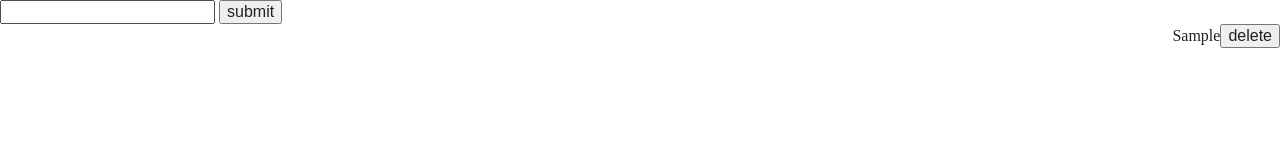
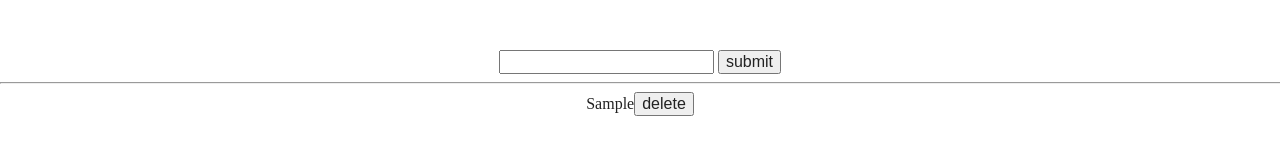
Before and after one commit to EvgenStr/form-dom-js-hw, a plain HTML site: page index.html in a window 1280 px wide. Both pictures are taken after typing "Sample" into the empty fields and a click on the button "submit". Drawn offline with Linux system fonts and the light colour scheme.

Commit message:
add new styles

```diff
--- a/assets/css/styles.css
+++ b/assets/css/styles.css
@@ -1,9 +1,13 @@
-.formWrapper{
+.formWrapper {
   display: flex;
   flex-direction: column;
   align-items: center;
   margin: 50px auto;
 }
-li{
+
+li {
   text-align: right;
 }
+hr {
+  width: 100%;
+}
--- a/assets/js/index.js
+++ b/assets/js/index.js
@@ -4,21 +4,26 @@ const arr = [];
 
 form.addEventListener('submit', (event) => {
   event.preventDefault()
-  console.log( event.target.reportValidity())
+  if (!event.target.reportValidity()) return;
   const { target, target: { elements: { test: { value } } } } = event;
   arr.push(value);
   target.reset();
   const li = document.createElement('li');
-  li.innerText = value;
   const del = document.createElement('button');
+  const span = document.createElement('span');
+  const ul = document.getElementById('list');
+  span.innerText = value;
   del.innerText = "delete";
-  del.addEventListener('click', (e) => {
-    arr.splice(arr.indexOf(e.target.parentNode.childNodes[0].data), 1);
-    console.dir(e.target.parentNode.childNodes[0].data)
-    e.target.parentNode.remove()
+  del.addEventListener('click', ({target}) => {
+    // arr.splice(arr.indexOf(e.target.parentNode.childNodes[0].data), 1);
+    arr.splice(arr.indexOf(target.parentNode.childNodes[0].innerText), 1);
+    // console.dir(e.target.parentNode.childNodes[0].data)
+    // console.dir(e.target.parentNode.childNodes[0].innerText)
+
+    target.parentNode.remove()
   })
-  li.append(del);
-  const ul = document.getElementById('list');
+  li.append(span, del);
+
   ul.append(li);
 
 })
--- a/index.html
+++ b/index.html
@@ -12,11 +12,14 @@
 </head>
 
 <body>
-  <form id="form">
-    <input type="text" name="test" minlength="1" required>
-    <button type="submit">submit</button>
-  </form>
-  <ul id='list'></ul>
+  <div class="formWrapper">
+    <form id="form">
+      <input type="text" name="test" minlength="1" required>
+      <button type="submit">submit</button>
+    </form>
+    <hr>
+    <ul id='list'></ul>
+  </div>
 </body>
 
 </html>
```
